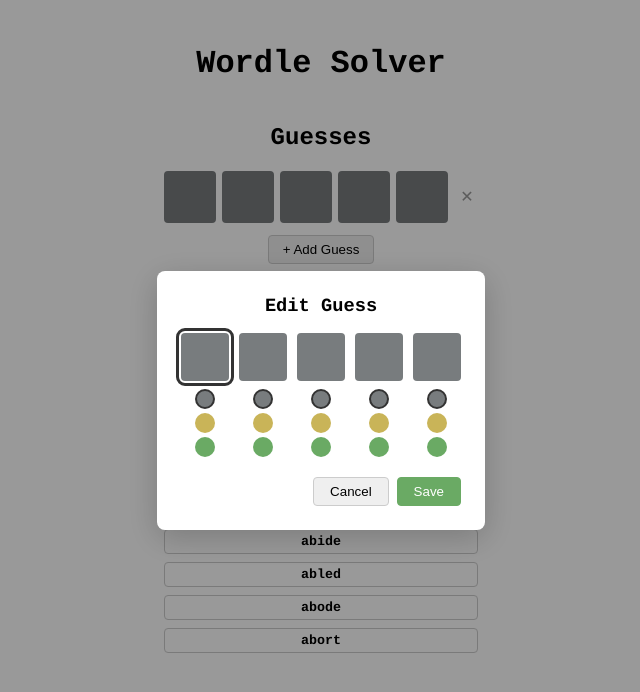
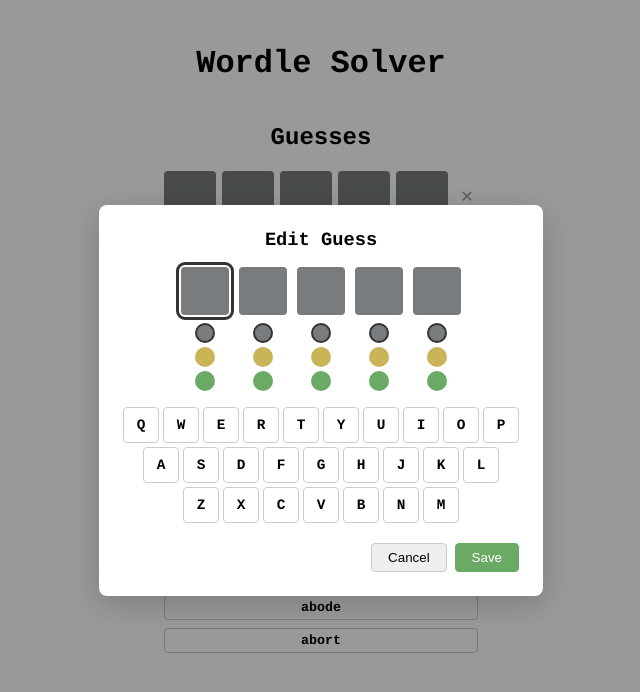
Before and after one commit to JPShankel/Solvle, a React (Create React App) app: page / in a window 1280 px wide. Both pictures are taken after a click on the button "+ Add Guess". Shown: the top 692 px of the page, without its empty margins (319-959 px from the left). Built offline with nearby package versions, Linux system fonts and the light colour scheme.

Commit message:
keyboard

```diff
--- a/src/WordGuessDialog.css
+++ b/src/WordGuessDialog.css
@@ -16,6 +16,7 @@
 .dialog-tiles {
   display: flex;
   gap: 10px;
+  justify-content: center;
 }
 
 .dialog-tile {
@@ -82,6 +83,35 @@
   border-color: #333;
 }
 
+.letter-selector {
+  display: flex;
+  flex-direction: column;
+  gap: 4px;
+  margin-top: 16px;
+  align-items: center;
+}
+
+.letter-row {
+  display: flex;
+  gap: 4px;
+}
+
+.letter-key {
+  width: 36px;
+  height: 36px;
+  border: 1px solid #ccc;
+  border-radius: 4px;
+  background: none;
+  cursor: pointer;
+  font-family: courier;
+  font-weight: bold;
+  font-size: 0.9rem;
+}
+
+.letter-key:hover {
+  background-color: #f0f0f0;
+}
+
 .dialog-actions {
   display: flex;
   justify-content: flex-end;
--- a/src/WordGuessDialog.js
+++ b/src/WordGuessDialog.js
@@ -2,6 +2,7 @@ import { useEffect, useRef, useState } from 'react';
 import './WordGuessDialog.css';
 
 const COLORS = ['gray', 'yellow', 'green'];
+const QWERTY = ['QWERTYUIOP', 'ASDFGHJKL', 'ZXCVBNM'].map(r => r.split(''));
 
 export default function WordGuessDialog({ tiles, onSave, onClose }) {
   const dialogRef = useRef(null);
@@ -39,6 +40,11 @@ export default function WordGuessDialog({ tiles, onSave, onClose }) {
     updateDraft(index, { color: next });
   }
 
+  function handleLetterClick(letter) {
+    updateDraft(focusedIndex, { letter });
+    inputRefs.current[focusedIndex + 1]?.focus();
+  }
+
   function handleSave() {
     onSave(draft);
     onClose();
@@ -74,6 +80,15 @@ export default function WordGuessDialog({ tiles, onSave, onClose }) {
           </div>
         ))}
       </div>
+      <div className="letter-selector">
+        {QWERTY.map((row, r) => (
+          <div key={r} className="letter-row">
+            {row.map(l => (
+              <button key={l} className="letter-key" onClick={() => handleLetterClick(l)}>{l}</button>
+            ))}
+          </div>
+        ))}
+      </div>
       <div className="dialog-actions">
         <button onClick={onClose}>Cancel</button>
         <button className="save-btn" onClick={handleSave}>Save</button>
```
